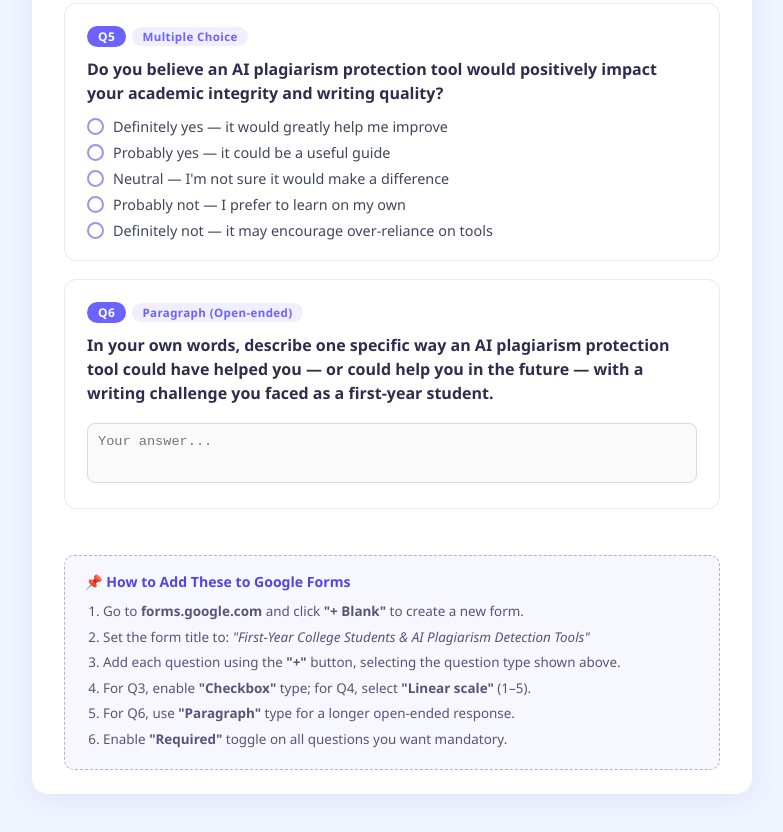
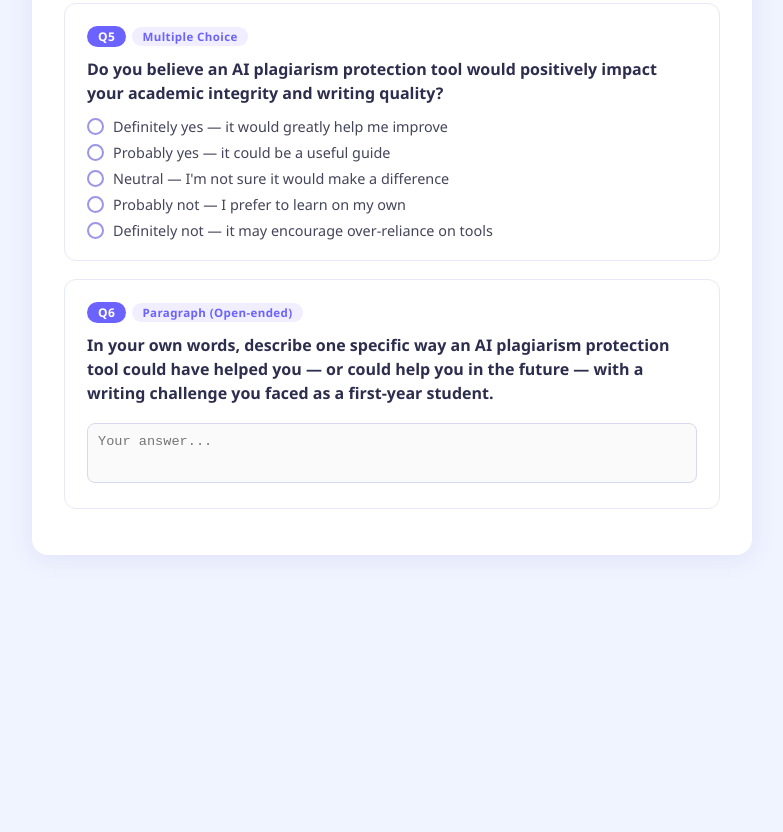
Before and after one commit to promekreach-rgb/desktop-tutorial, a plain HTML site: page student_survey_form.html in a window 1280 px wide. Shown: the part 1294-2126 px from the top of the page, without its empty margins (248-1031 px from the left). After the commit the page ends 1903 px from the top, so only its background shows below. Drawn offline with Linux system fonts and the light colour scheme.

Commit message:
Update and rename google_form_questions.html to student_survey_form.html

```diff
--- a/google_form_questions.html
+++ b/student_survey_form.html
@@ -261,20 +261,6 @@
         <textarea class="textarea-mock" disabled placeholder="Your answer..."></textarea>
       </div>
 
-    </div>
-
-    <div class="instructions">
-      <h3>📌 How to Add These to Google Forms</h3>
-      <ol>
-        <li>Go to <strong>forms.google.com</strong> and click <strong>"+ Blank"</strong> to create a new form.</li>
-        <li>Set the form title to: <em>"First-Year College Students & AI Plagiarism Detection Tools"</em></li>
-        <li>Add each question using the <strong>"+"</strong> button, selecting the question type shown above.</li>
-        <li>For Q3, enable <strong>"Checkbox"</strong> type; for Q4, select <strong>"Linear scale"</strong> (1–5).</li>
-        <li>For Q6, use <strong>"Paragraph"</strong> type for a longer open-ended response.</li>
-        <li>Enable <strong>"Required"</strong> toggle on all questions you want mandatory.</li>
-      </ol>
-    </div>
-
   </div>
 
 </body>
```
